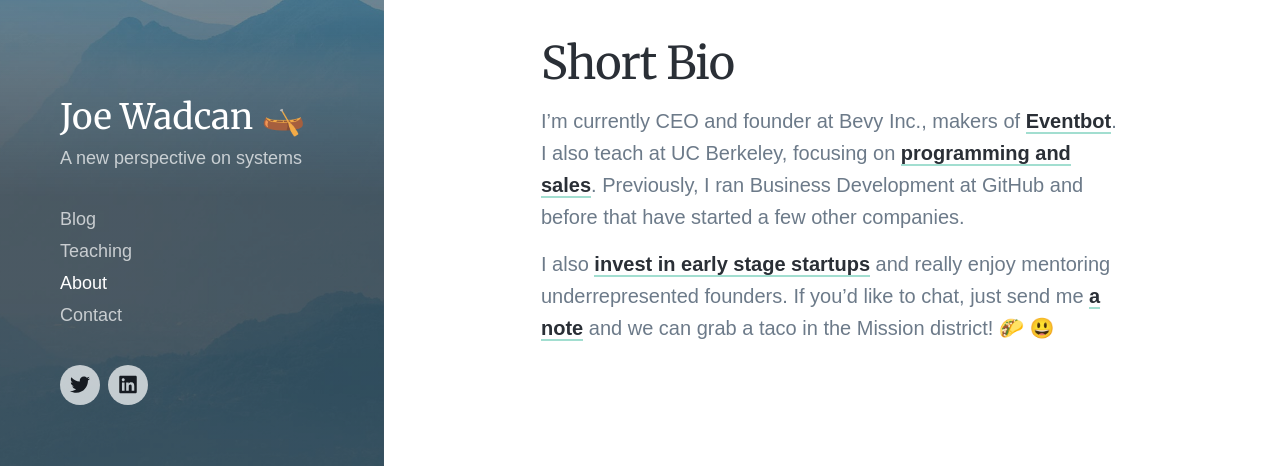
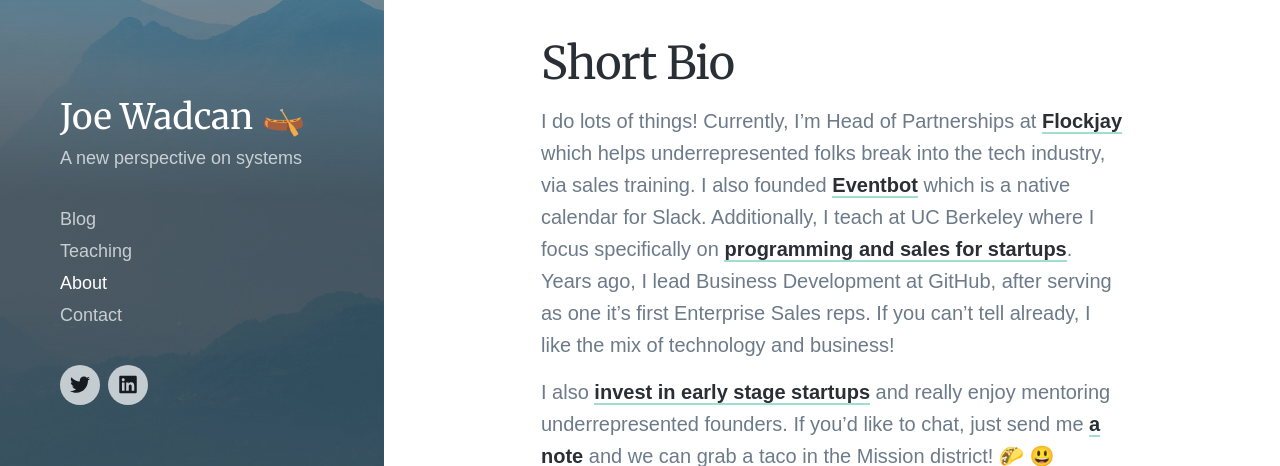
Before and after one commit to joewadcan/joewadcan.github.io, a Jekyll site: the page built from _pages/about.md, in a window 1280 px wide and 900 px high, cut to the strip 434-900 px from the top of the window. Built offline with Jekyll 4.4.1, drawn with Linux system fonts in a browser that asks for light colours; nearby versions of some CDN libraries; some web fonts are replaced.

Commit message:
updated about

```diff
--- a/_pages/about.md
+++ b/_pages/about.md
@@ -7,6 +7,6 @@
 
 ## Short Bio
 
-I'm currently CEO and founder at Bevy Inc., makers of [Eventbot](https://geteventbot.com/). I also teach at UC Berkeley, focusing on [programming and sales](https://joe.wadcan.com/projects/). Previously, I ran Business Development at GitHub and before that have started a few other companies.
+I do lots of things! Currently, I'm Head of Partnerships at [Flockjay](https://flockjay.com/about) which helps underrepresented folks break into the tech industry, via sales training. I also founded [Eventbot](https://geteventbot.com/) which is a native calendar for Slack. Additionally, I teach at UC Berkeley where I focus specifically on [programming and sales for startups](https://joe.wadcan.com/projects/). Years ago, I lead Business Development at GitHub, after serving as one it's first Enterprise Sales reps. If you can't tell already, I like the mix of technology and business!
 
 I also [invest in early stage startups](https://angel.co/joe-wadcan) and really enjoy mentoring underrepresented founders. If you'd like to chat, just send me [a note](https://joe.wadcan.com/contact) and we can grab a taco in the Mission district! 🌮 😃
```
